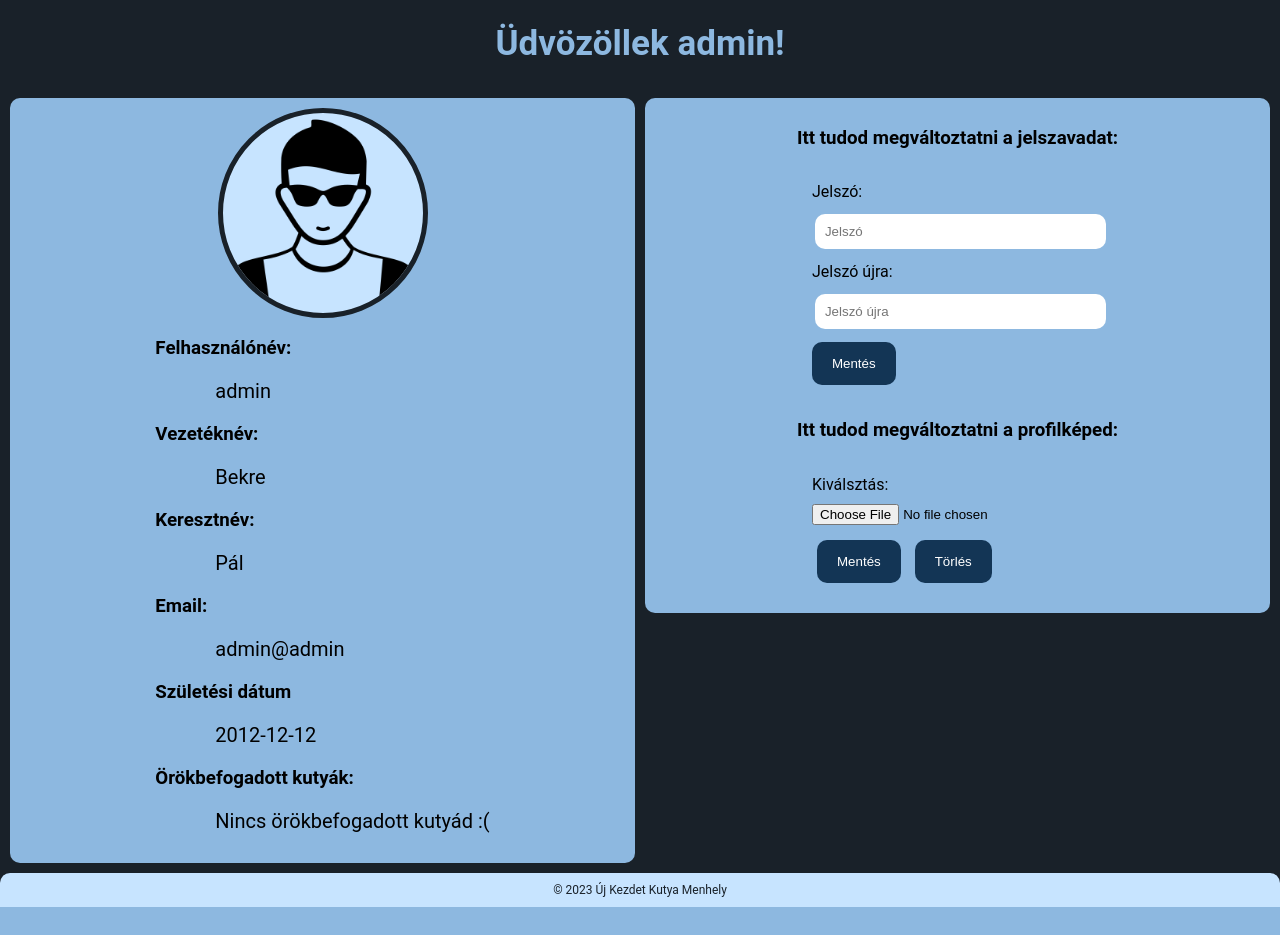
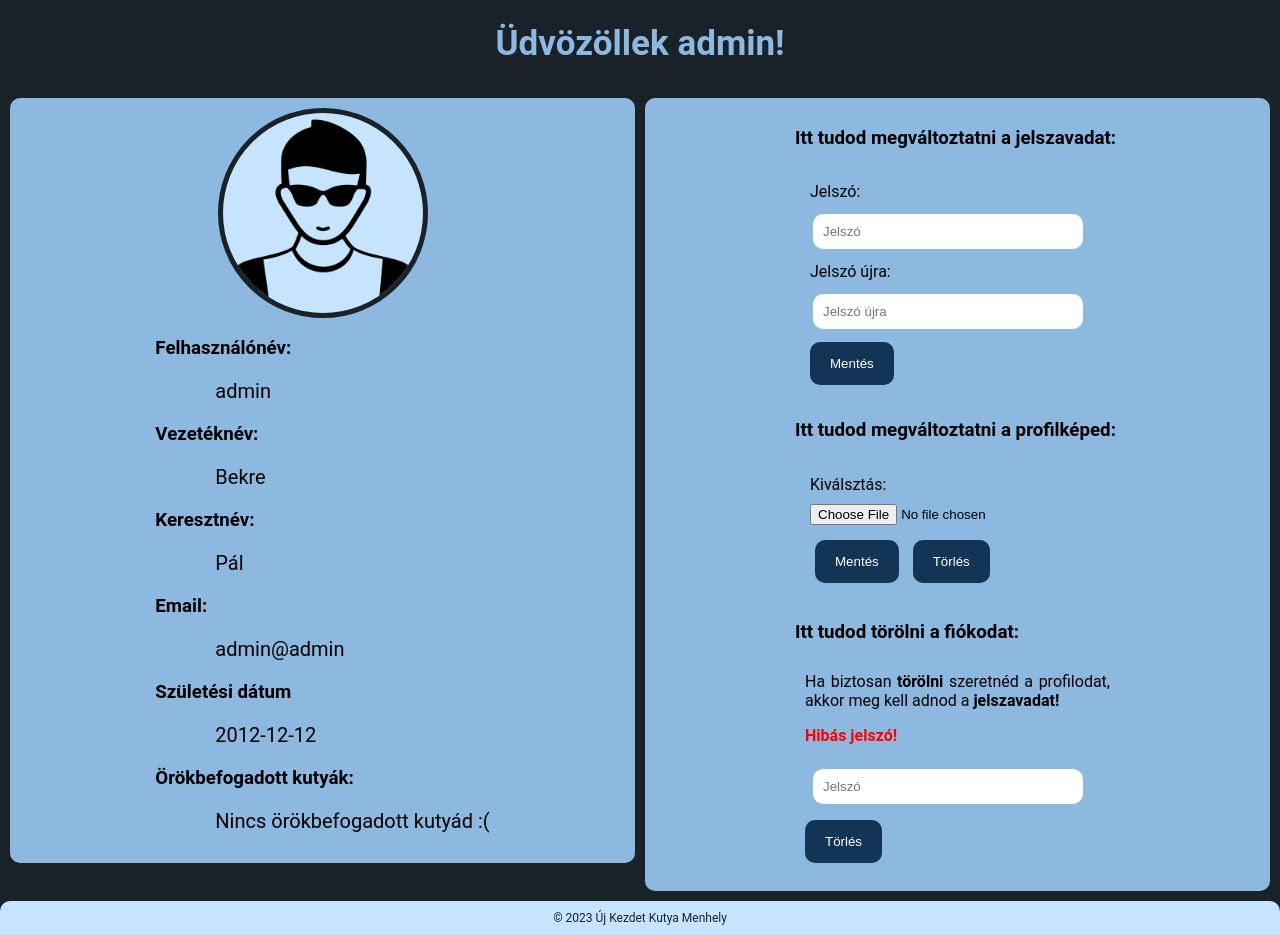
Before and after one commit to k1me/kutya_menhely, a PHP site: page /profil.php in a window 1280 px wide. Shown: the part 142-1077 px from the top of the page. Before the commit the page ends 1049 px from the top, so only its background shows below. Run offline with PHP 8.4, Linux system fonts and the light colour scheme; a user stored in the database is signed in; data comes from the database, SQL or seed files in the repository; tables that the repository leaves empty hold one stand-in row (values such as "Sample post").

Commit message:
profil törlés

```diff
--- a/css/profil.css
+++ b/css/profil.css
@@ -118,3 +118,10 @@
         margin-left: 0;
     }
 }
+#delete-profil {
+    display: flex;
+    flex-direction: column;
+    align-items: flex-start;
+    justify-content: center;
+    padding: 10px;
+}
--- a/profil.php
+++ b/profil.php
@@ -4,6 +4,7 @@
 $page = 'profil';
 include 'queries/pw_change.php';
 include 'queries/pfp_change.php';
+include 'queries/delete_profil.php';
 ?>
 <!DOCTYPE html>
 <html lang="hu">
@@ -19,13 +20,14 @@
                     <?php include 'queries/user_info.php'; ?>
                 </div>
                 <div class="form-container">
+                    <div style="max-width:325px;">
                         <form action="profil.php" method="post">
                             <h3>Itt tudod megváltoztatni a jelszavadat:</h3>
                             <div class="pw-vrfy">
                             <label for="psw">Jelszó:</label>
-                            <input type="password" id="pws" name="passwd" placeholder="Jelszó">
+                            <input type="password" id="pws" name="passwd" style="width:250px" placeholder="Jelszó">
                             <label for="psw-repeat">Jelszó újra:</label>
-                            <input type="password" id="pws-repeat" name="passwd-rep" placeholder="Jelszó újra">
+                            <input type="password" id="pws-repeat" name="passwd-rep" style="width:250px" placeholder="Jelszó újra">
                             <button type="submit" name="jelszo">Mentés</button>
                             <?php
                                 if (isset($siker) && $siker === TRUE) {
@@ -48,6 +50,20 @@
                                 </div>
                             </div>
                         </form>
+                        <form action="profil.php" method="POST">
+                            <h3>Itt tudod törölni a fiókodat:</h3>
+                            <div id="delete-profil">
+                                <label style="text-align:justify"for="delete">Ha biztosan <strong>törölni</strong> szeretnéd a profilodat, akkor meg kell adnod a <strong>jelszavadat!</strong></label>
+                                <?php
+                                    if (isset($error2)) {
+                                        echo $error2;
+                                    }
+                                ?>
+                                <input type="password" name="delete" placeholder="Jelszó" style="width:250px">
+                                <button type="submit"name="torol">Törlés</button>
+                            </div>
+                        </form>
+                    </div>
                 </div>
             </div>
         </div>
--- /dev/null
+++ b/queries/delete_profil.php
@@ -0,0 +1,21 @@
+<?php
+include 'queries/db_connect.php';
+$error2 = "<p style='color:red;'><strong>Hibás jelszó!</strong></p>";
+if (isset($_POST['torol'])) {
+    $presql = "SELECT * FROM users WHERE uname = '{$_SESSION["uname"]}'";
+    $presult = $conn->query($presql);
+    $prerow = $presult->fetch_assoc();
+
+    $uname = ($_SESSION['uname']);
+    $pw = ($_POST['delete']);
+    $hashed = hash('sha256', $pw);
+
+    if ($hashed === $prerow['passwd']) {
+        $sql = "DELETE FROM users WHERE uname = '$uname'";
+        echo $sql;
+        $result = mysqli_query($conn, $sql);
+        header("Location: logout.php");
+        exit();
+    }
+}
+?>
```
Lines whose indentation alone changed are shown as unchanged.
